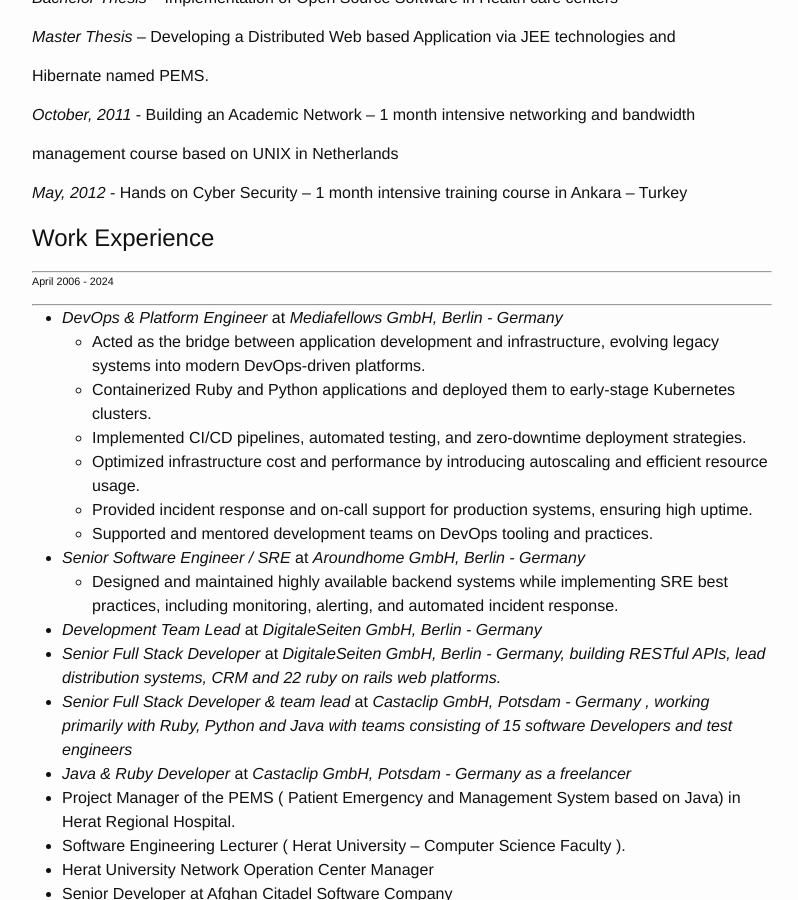
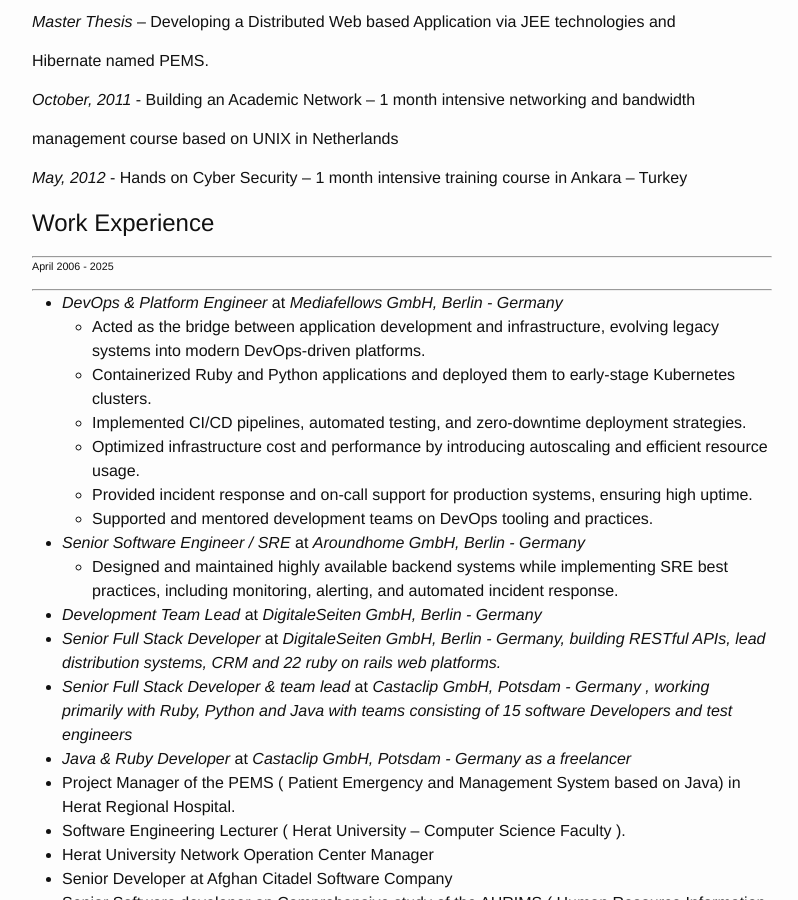
Before and after one commit to tokhi/tokhi.github.io, a Jekyll site: the page built from drzumy.markdown, in a window 1280 px wide and 900 px high, scrolled down 1550 px. Shown: the whole window, without its empty margins (238-1036 px from the left). Built offline with Jekyll 4.4.1, drawn with Linux system fonts in a browser that asks for light colours; nearby versions of some CDN libraries.

Commit message:
Update drzumy.markdown

```diff
--- a/drzumy.markdown
+++ b/drzumy.markdown
@@ -31,9 +31,9 @@
 # Professional Skills
 
 <hr>
-<b>Platform & Cloud:</b> AWS, GCP, Kubernetes, Helm, Terraform, ArgoCD, GitLab CI/CD, Docker
+* <b>Platform & Cloud:</b> AWS, GCP, Kubernetes, Helm, Terraform, ArgoCD, GitLab CI/CD, Docker
 
-<b>DevOps & Automation:</b> GitOps, CI/CD pipelines, observability (Prometheus, Grafana, Datadog, Sentry), incident response, shell scripting
+* <b>DevOps & Automation:</b> GitOps, CI/CD pipelines, observability (Prometheus, Grafana, Datadog, Sentry), incident response, shell scripting
 * Database-driven web applications via Ruby, Ruby on Rails, Go, Python (Flask & bottle), PHP, nodejs (expressjs framework), Vue.js, React, Sinatra, Padrino, Cucumber, Rspec, Minitest, Resque and Redis
 * Java (JSF, JEE6, JSP, Spark, Freemarker), <a href="https://ipfs.io/ipfs/QmNhFJjGcMPqpuYfxL62VVB9528NXqDNMFXiqN5bgFYiZ1/its-time-for-the-permanent-web.html">IPFS</a>
 * Travis, codeship
@@ -85,7 +85,7 @@
 
 # Work Experience
 <hr>
-###### April 2006 - 2024 ######
+###### April 2006 - 2025 ######
 <hr>
 * _DevOps & Platform Engineer_ at <em>Mediafellows GmbH, Berlin - Germany<em>
   * Acted as the bridge between application development and infrastructure, evolving legacy systems into modern DevOps-driven platforms.
```
